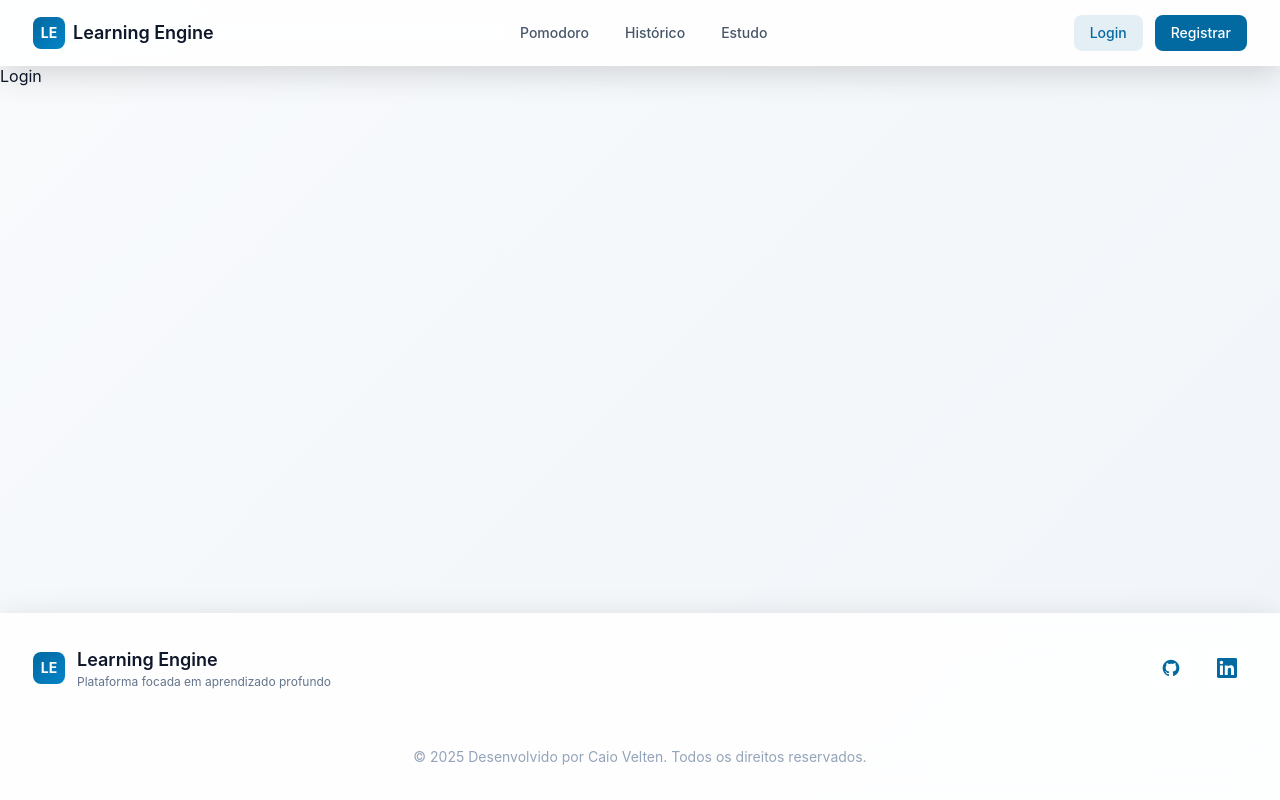
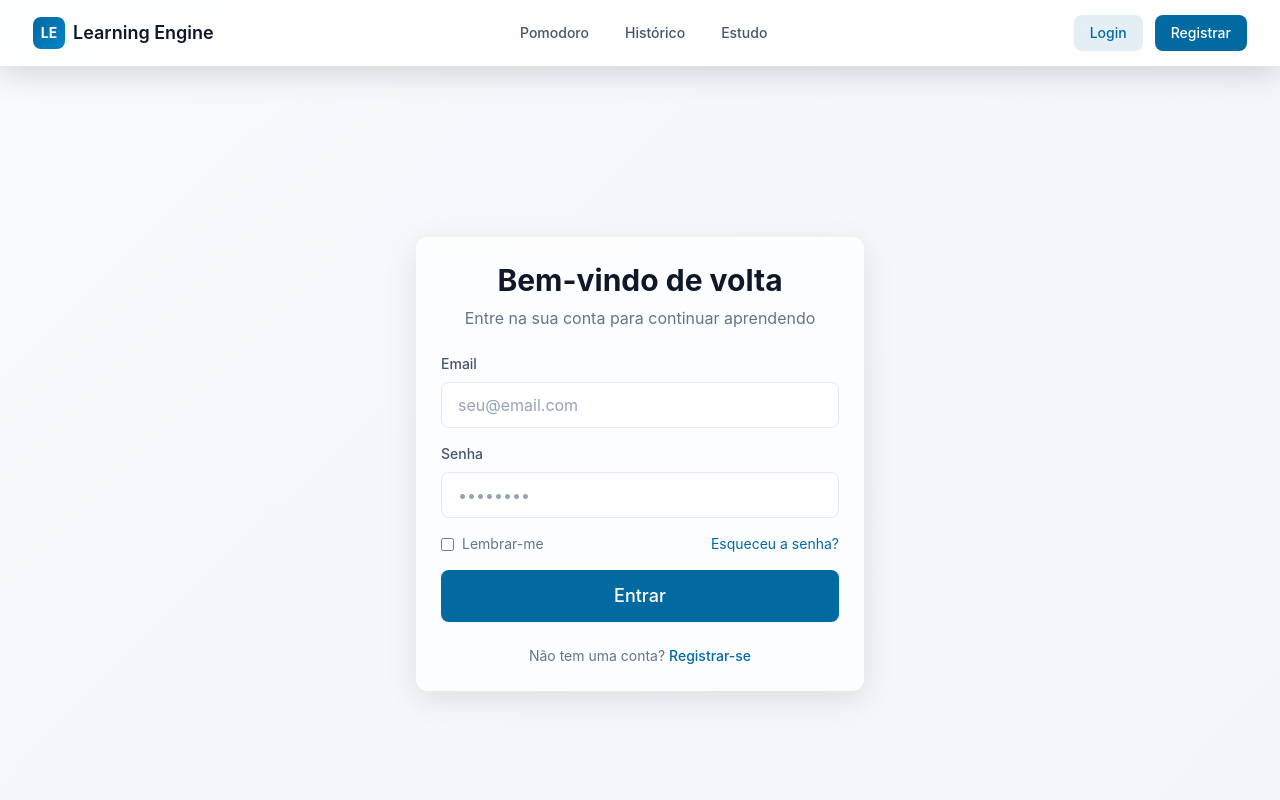
Before and after one commit to Velten1/learning-engine-frontend, a Next.js app: page /login in a window 1280 px wide. Shown: the top 800 px of the page. Built offline with nearby package versions, Linux system fonts and the light colour scheme; no server answers.

Commit message:
feat: integra páginas de login e registro com backend

```diff
--- a/src/app/login/page.tsx
+++ b/src/app/login/page.tsx
@@ -1,7 +1,129 @@
+'use client';
+
+import { useState } from 'react';
+import { useRouter } from 'next/navigation';
+import Link from 'next/link';
+import Card from '@/components/ui/Card';
+import Input from '@/components/ui/Input';
+import Button from '@/components/ui/Button';
+import Layout from '@/components/Layout';
+import { AuthService } from '@/services/authService';
+
 export default function LoginPage() {
+  const router = useRouter();
+  const [formData, setFormData] = useState({
+    email: '',
+    password: '',
+  });
+  const [isLoading, setIsLoading] = useState(false);
+  const [error, setError] = useState<string | null>(null);
+
+  const handleChange = (e: React.ChangeEvent<HTMLInputElement>) => {
+    setFormData({
+      ...formData,
+      [e.target.name]: e.target.value,
+    });
+    setError(null);
+  };
+
+  const handleSubmit = async (e: React.FormEvent) => {
+    e.preventDefault();
+    setError(null);
+    setIsLoading(true);
+
+    const result = await AuthService.login(formData);
+
+    if (result.success) {
+      // Forçar atualização da Navbar
+      window.location.href = '/';
+    } else {
+      setError(result.error || 'Erro ao fazer login');
+    }
+
+    setIsLoading(false);
+  };
+
   return (
-    <div>
-      <h1>Login</h1>
-    </div>
-  )
+    <Layout showNavbar={false}>
+      <div className="min-h-screen flex items-center justify-center px-4 py-12">
+        <div className="w-full max-w-md fade-in">
+          <Card className="space-y-6">
+            {/* Header */}
+            <div className="text-center space-y-2">
+              <h1 className="text-3xl font-bold text-[#0f172a]">
+                Bem-vindo de volta
+              </h1>
+              <p className="text-[#64748b]">
+                Entre na sua conta para continuar aprendendo
+              </p>
+            </div>
+
+            {/* Error Message */}
+            {error && (
+              <div className="bg-red-50 border border-red-200 text-red-700 px-4 py-3 rounded-lg text-sm">
+                {error}
+              </div>
+            )}
+
+            {/* Form */}
+            <form onSubmit={handleSubmit} className="space-y-4">
+              <Input
+                type="email"
+                name="email"
+                label="Email"
+                placeholder="seu@email.com"
+                value={formData.email}
+                onChange={handleChange}
+                required
+                disabled={isLoading}
+              />
+
+              <Input
+                type="password"
+                name="password"
+                label="Senha"
+                placeholder="••••••••"
+                value={formData.password}
+                onChange={handleChange}
+                required
+                disabled={isLoading}
+              />
+
+              <div className="flex items-center justify-between text-sm">
+                <label className="flex items-center">
+                  <input
+                    type="checkbox"
+                    className="mr-2 rounded border-[#e2e8f0] text-[#0369a1] focus:ring-[#0369a1]"
+                    disabled={isLoading}
+                  />
+                  <span className="text-[#64748b]">Lembrar-me</span>
+                </label>
+                <Link
+                  href="#"
+                  className="text-[#0369a1] hover:text-[#0284c7] transition-colors"
+                >
+                  Esqueceu a senha?
+                </Link>
+              </div>
+
+              <Button type="submit" className="w-full" size="lg" disabled={isLoading}>
+                {isLoading ? 'Entrando...' : 'Entrar'}
+              </Button>
+            </form>
+
+            {/* Footer */}
+            <div className="text-center text-sm text-[#64748b]">
+              Não tem uma conta?{' '}
+              <Link
+                href="/register"
+                className="text-[#0369a1] hover:text-[#0284c7] font-medium transition-colors"
+              >
+                Registrar-se
+              </Link>
+            </div>
+          </Card>
+        </div>
+      </div>
+    </Layout>
+  );
 }
--- a/src/app/register/page.tsx
+++ b/src/app/register/page.tsx
@@ -1,7 +1,146 @@
+'use client';
+
+import { useState } from 'react';
+import { useRouter } from 'next/navigation';
+import Link from 'next/link';
+import Card from '@/components/ui/Card';
+import Input from '@/components/ui/Input';
+import Button from '@/components/ui/Button';
+import Layout from '@/components/Layout';
+import { AuthService } from '@/services/authService';
+
 export default function RegisterPage() {
+  const router = useRouter();
+  const [formData, setFormData] = useState({
+    name: '',
+    email: '',
+    password: '',
+  });
+  const [isLoading, setIsLoading] = useState(false);
+  const [error, setError] = useState<string | null>(null);
+
+  const handleChange = (e: React.ChangeEvent<HTMLInputElement>) => {
+    setFormData({
+      ...formData,
+      [e.target.name]: e.target.value,
+    });
+    setError(null);
+  };
+
+  const handleSubmit = async (e: React.FormEvent) => {
+    e.preventDefault();
+    setError(null);
+
+    setIsLoading(true);
+
+    const result = await AuthService.register({
+      name: formData.name,
+      email: formData.email,
+      password: formData.password,
+    });
+
+    if (result.success) {
+      // Após registro, fazer login automático se houver token
+      // Se não houver token, redirecionar para login
+      if (result.data?.token) {
+        window.location.href = '/';
+      } else {
+        router.push('/login');
+      }
+    } else {
+      setError(result.error || 'Erro ao criar conta');
+    }
+
+    setIsLoading(false);
+  };
+
   return (
-    <div>
-      <h1>Registro</h1>
-    </div>
-  )
+    <Layout showNavbar={false}>
+      <div className="min-h-screen flex items-center justify-center px-4 py-12">
+        <div className="w-full max-w-md fade-in">
+          <Card className="space-y-6">
+            {/* Header */}
+            <div className="text-center space-y-2">
+              <h1 className="text-3xl font-bold text-[#0f172a]">
+                Criar conta
+              </h1>
+              <p className="text-[#64748b]">
+                Comece sua jornada de aprendizado hoje
+              </p>
+            </div>
+
+            {/* Error Message */}
+            {error && (
+              <div className="bg-red-50 border border-red-200 text-red-700 px-4 py-3 rounded-lg text-sm">
+                {error}
+              </div>
+            )}
+
+            {/* Form */}
+            <form onSubmit={handleSubmit} className="space-y-4">
+              <Input
+                type="text"
+                name="name"
+                label="Nome completo"
+                placeholder="Seu nome"
+                value={formData.name}
+                onChange={handleChange}
+                required
+                disabled={isLoading}
+              />
+
+              <Input
+                type="email"
+                name="email"
+                label="Email"
+                placeholder="seu@email.com"
+                value={formData.email}
+                onChange={handleChange}
+                required
+                disabled={isLoading}
+              />
+
+              <Input
+                type="password"
+                name="password"
+                label="Senha"
+                placeholder="••••••••"
+                value={formData.password}
+                onChange={handleChange}
+                required
+                disabled={isLoading}
+              />
+
+              <div className="text-sm text-[#64748b]">
+                Ao criar uma conta, você concorda com nossos{' '}
+                <Link href="#" className="text-[#0369a1] hover:underline">
+                  Termos de Serviço
+                </Link>{' '}
+                e{' '}
+                <Link href="#" className="text-[#0369a1] hover:underline">
+                  Política de Privacidade
+                </Link>
+                .
+              </div>
+
+              <Button type="submit" className="w-full" size="lg" disabled={isLoading}>
+                {isLoading ? 'Criando conta...' : 'Criar conta'}
+              </Button>
+            </form>
+
+            {/* Footer */}
+            <div className="text-center text-sm text-[#64748b]">
+              Já tem uma conta?{' '}
+              <Link
+                href="/login"
+                className="text-[#0369a1] hover:text-[#0284c7] font-medium transition-colors"
+              >
+                Entrar
+              </Link>
+            </div>
+          </Card>
+        </div>
+      </div>
+    </Layout>
+  );
 }
```
